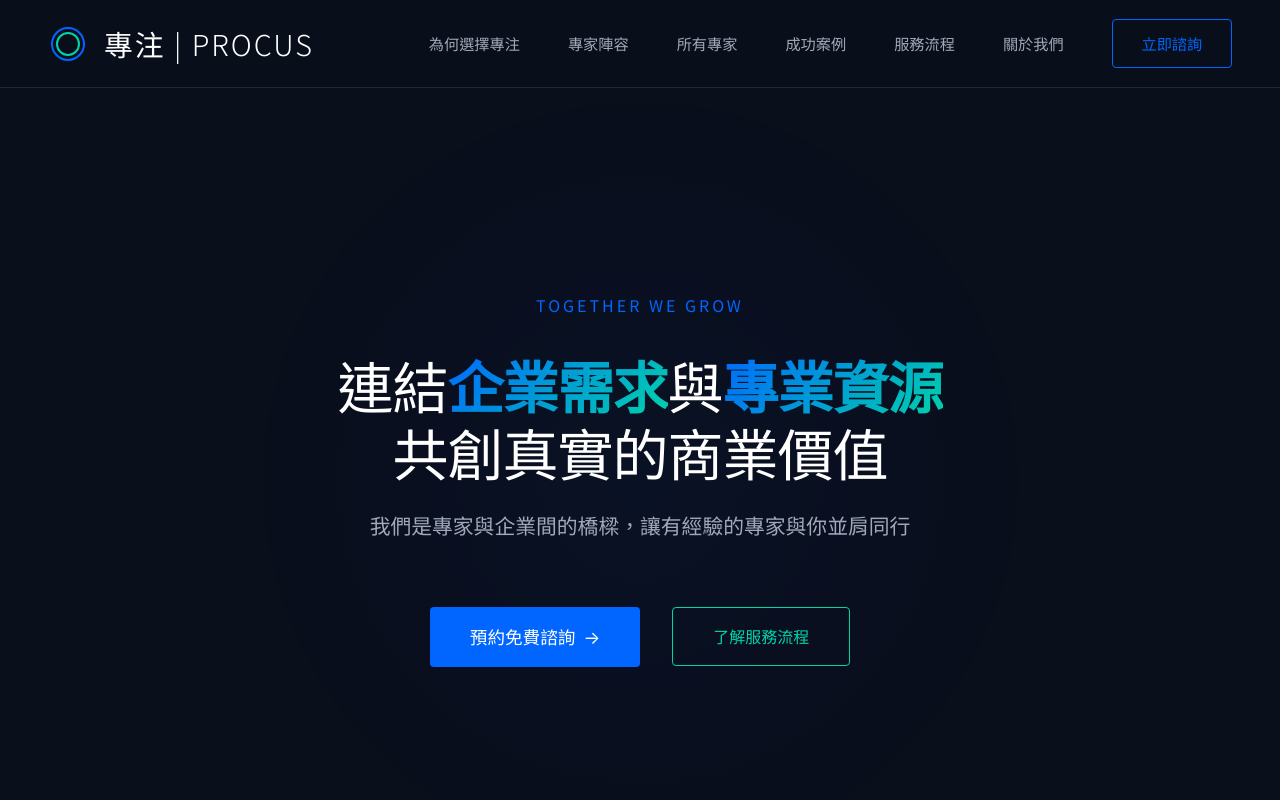
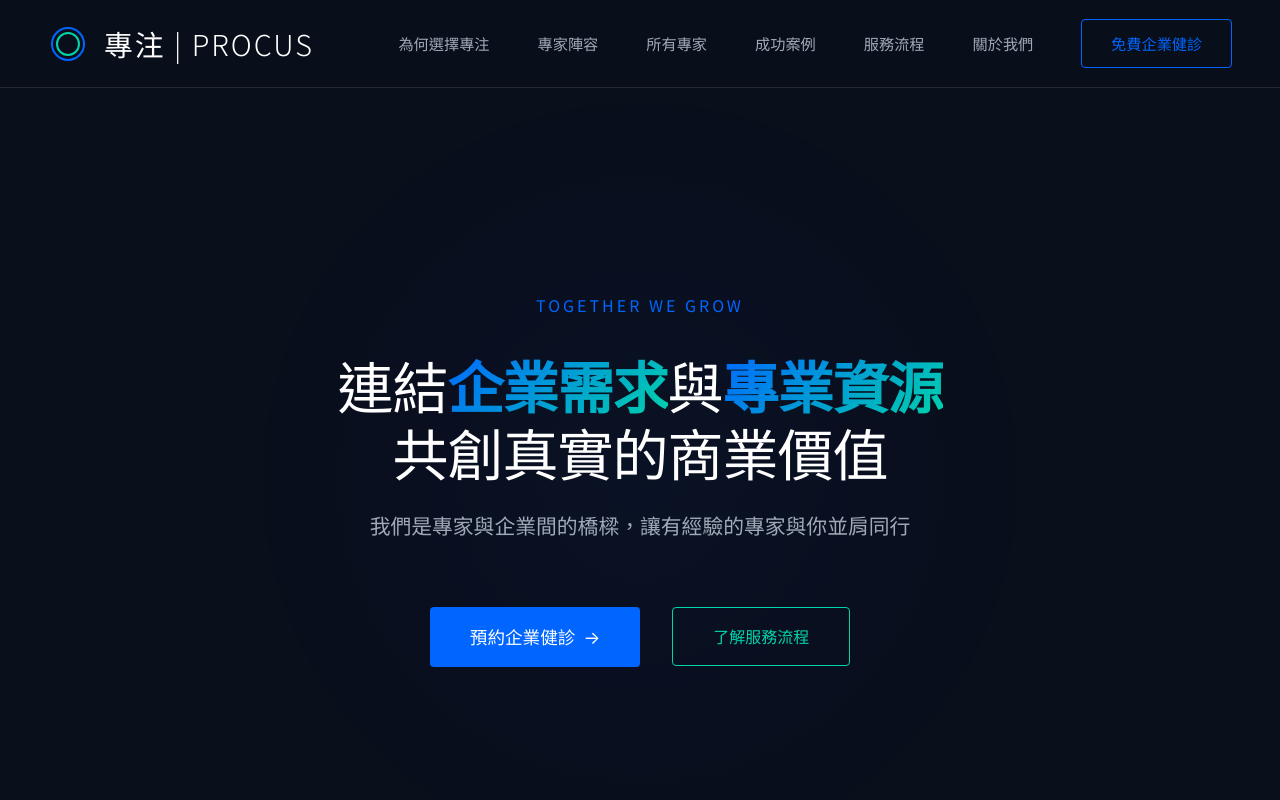
Before and after one commit to CWLiang/procus, a Next.js app: page / in a window 1280 px wide. Shown: the top 800 px of the page. Built offline with nearby package versions, Linux system fonts and the light colour scheme.

Commit message:
update button text

```diff
--- a/src/app/consultation/page.tsx
+++ b/src/app/consultation/page.tsx
@@ -202,7 +202,7 @@ export default function ConsultationPage() {
             <Link href="/#cases">成功案例</Link>
             <Link href="/#services">服務流程</Link>
             <Link href="/#about">關於我們</Link>
-            <Link href="/consultation" className="contact-btn">立即諮詢</Link>
+            <Link href="/consultation" className="contact-btn">免費企業健診</Link>
           </div>
           <div className="mobile-menu-toggle">
             <span></span>
--- a/src/app/page.tsx
+++ b/src/app/page.tsx
@@ -301,7 +301,7 @@ export default function Home() {
             <a href="#cases">成功案例</a>
             <a href="#services">服務流程</a>
             <a href="#about">關於我們</a>
-            <Link href="/consultation" className="contact-btn">立即諮詢</Link>
+            <Link href="/consultation" className="contact-btn">免費企業健診</Link>
           </div>
           <div className="mobile-menu-toggle">
             <span></span>
@@ -325,7 +325,7 @@ export default function Home() {
 
           <div className="hero-cta">
             <Link href="/consultation" className="cta-primary">
-              預約免費諮詢
+              預約企業健診
               <span>→</span>
             </Link>
             <a href="#services" className="cta-secondary">
@@ -614,7 +614,7 @@ export default function Home() {
       <section className="cta-section">
         <div className="cta-content">
           <h2>準備好突破經營瓶頸了嗎？</h2>
-          <p>立即預約免費諮詢，讓專業顧問協助您找到最佳解決方案</p>
+          <p>立即預約企業健診，讓專業顧問協助您找到最佳解決方案</p>
 
           <div className="cta-stats">
             <div className="cta-stat">
@@ -632,7 +632,7 @@ export default function Home() {
           </div>
 
           <Link href="/consultation" className="cta-primary">
-            預約免費諮詢
+            預約企業健診
             <span>→</span>
           </Link>
         </div>
```
